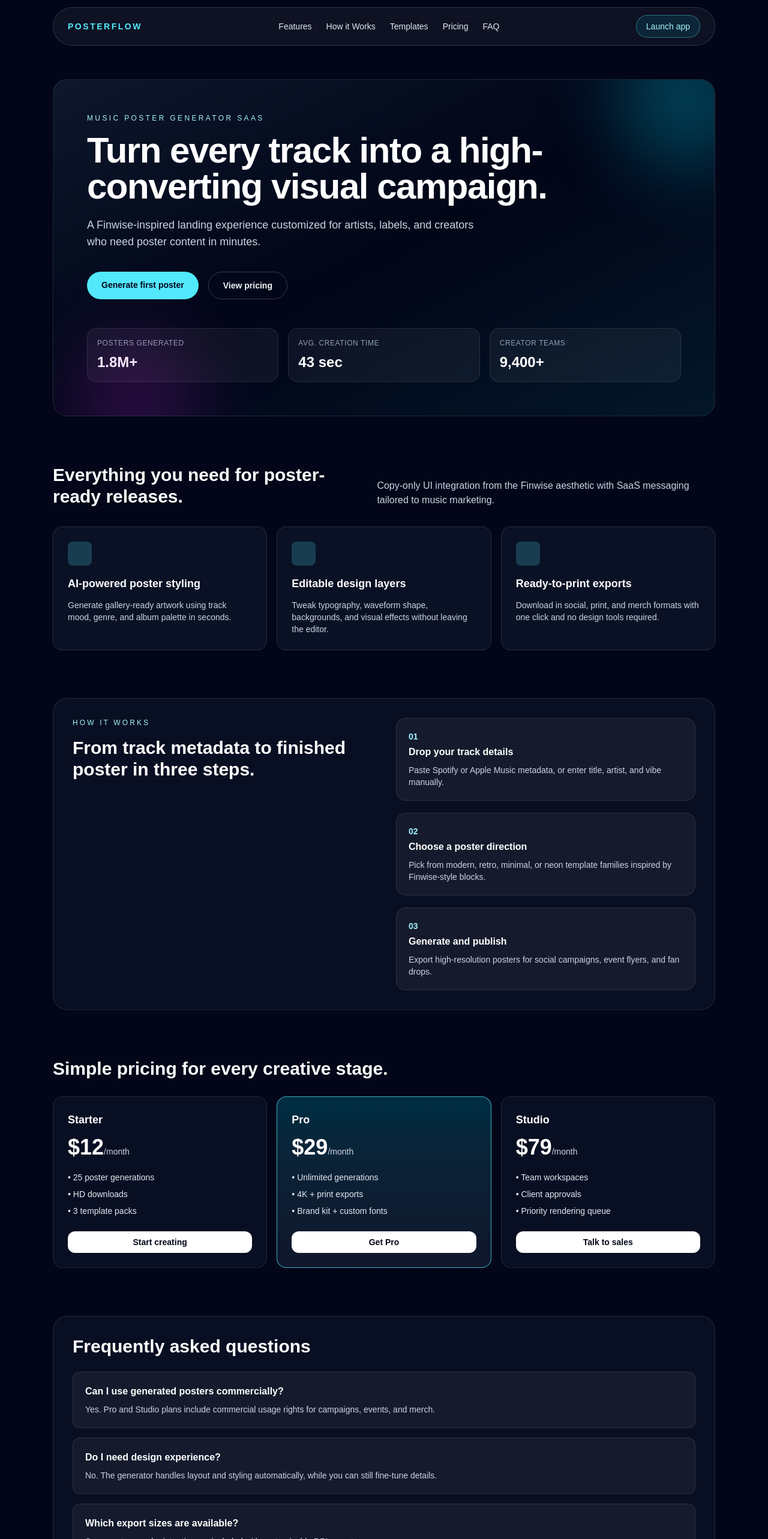
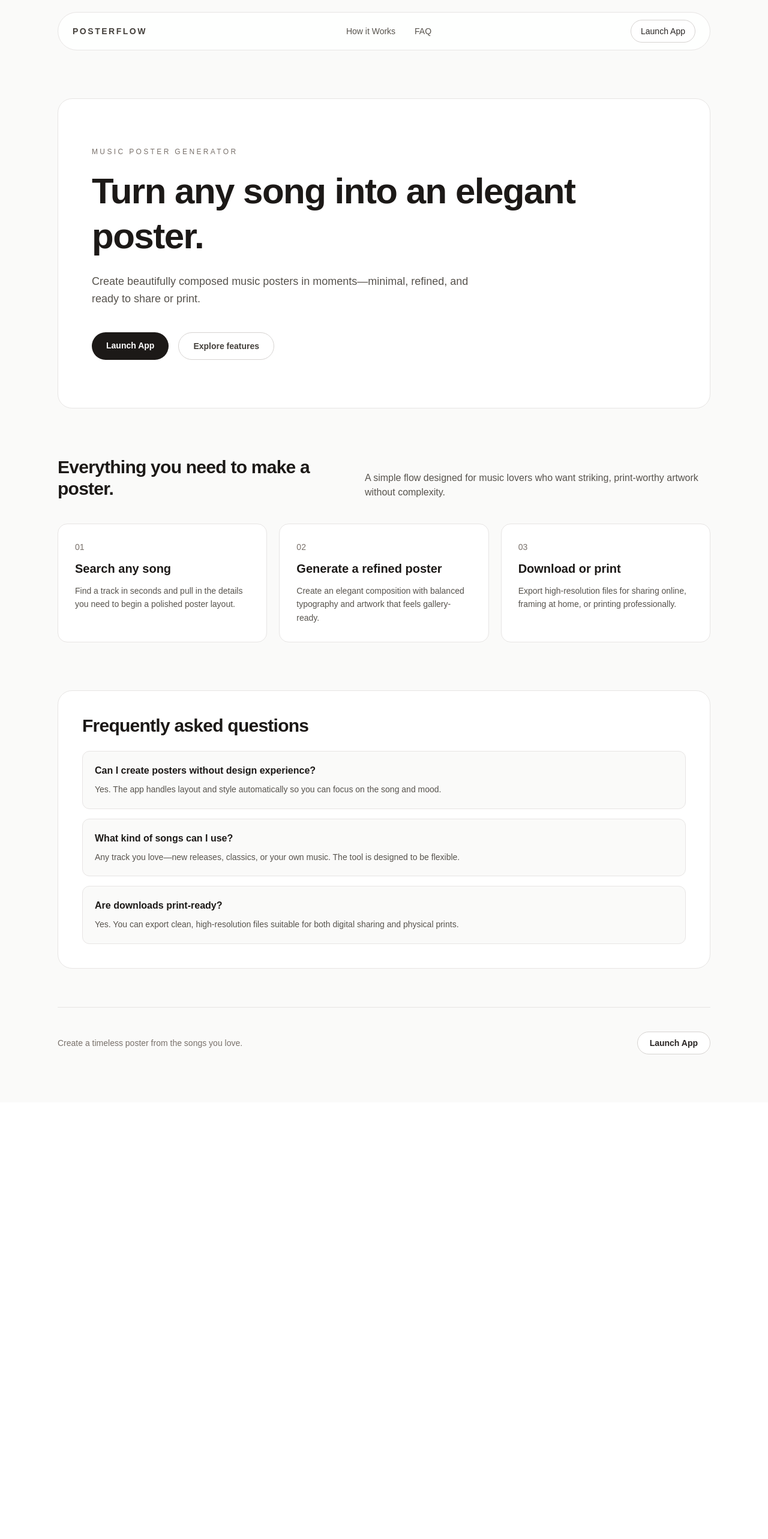
Before and after one commit to jmavedillo/music-poster-generator, a Next.js app in the folder music-poster-landing/: page / in a window 1280 px wide. Shown: the part 20-2586 px from the top of the page at 60% size. After the commit the page ends 1858 px from the top, so only its background shows below. Built offline with nearby package versions, Linux system fonts and the light colour scheme.

Commit message:
Refactor landing page to light Nordic style

```diff
--- a/music-poster-landing/app/page.tsx
+++ b/music-poster-landing/app/page.tsx
@@ -1,220 +1,127 @@
-const navItems = ["Features", "How it Works", "Templates", "Pricing", "FAQ"];
+const navItems = [
+  { label: "How it Works", href: "#how-it-works" },
+  { label: "FAQ", href: "#faq" },
+];
 
 const featureCards = [
   {
-    title: "AI-powered poster styling",
+    title: "Search any song",
     description:
-      "Generate gallery-ready artwork using track mood, genre, and album palette in seconds.",
+      "Find a track in seconds and pull in the details you need to begin a polished poster layout.",
   },
   {
-    title: "Editable design layers",
+    title: "Generate a refined poster",
     description:
-      "Tweak typography, waveform shape, backgrounds, and visual effects without leaving the editor.",
+      "Create an elegant composition with balanced typography and artwork that feels gallery-ready.",
   },
   {
-    title: "Ready-to-print exports",
+    title: "Download or print",
     description:
-      "Download in social, print, and merch formats with one click and no design tools required.",
-  },
-];
-
-const workflowSteps = [
-  {
-    title: "Drop your track details",
-    text: "Paste Spotify or Apple Music metadata, or enter title, artist, and vibe manually.",
-  },
-  {
-    title: "Choose a poster direction",
-    text: "Pick from modern, retro, minimal, or neon template families inspired by Finwise-style blocks.",
-  },
-  {
-    title: "Generate and publish",
-    text: "Export high-resolution posters for social campaigns, event flyers, and fan drops.",
-  },
-];
-
-const pricingPlans = [
-  {
-    name: "Starter",
-    price: "$12",
-    cadence: "/month",
-    cta: "Start creating",
-    featured: false,
-    points: ["25 poster generations", "HD downloads", "3 template packs"],
-  },
-  {
-    name: "Pro",
-    price: "$29",
-    cadence: "/month",
-    cta: "Get Pro",
-    featured: true,
-    points: ["Unlimited generations", "4K + print exports", "Brand kit + custom fonts"],
-  },
-  {
-    name: "Studio",
-    price: "$79",
-    cadence: "/month",
-    cta: "Talk to sales",
-    featured: false,
-    points: ["Team workspaces", "Client approvals", "Priority rendering queue"],
+      "Export high-resolution files for sharing online, framing at home, or printing professionally.",
   },
 ];
 
 const faqs = [
   {
-    q: "Can I use generated posters commercially?",
-    a: "Yes. Pro and Studio plans include commercial usage rights for campaigns, events, and merch.",
+    q: "Can I create posters without design experience?",
+    a: "Yes. The app handles layout and style automatically so you can focus on the song and mood.",
   },
   {
-    q: "Do I need design experience?",
-    a: "No. The generator handles layout and styling automatically, while you can still fine-tune details.",
+    q: "What kind of songs can I use?",
+    a: "Any track you love—new releases, classics, or your own music. The tool is designed to be flexible.",
   },
   {
-    q: "Which export sizes are available?",
-    a: "Square, story, and print ratios are included with customizable DPI presets.",
+    q: "Are downloads print-ready?",
+    a: "Yes. You can export clean, high-resolution files suitable for both digital sharing and physical prints.",
   },
 ];
 
 export default function Home() {
   return (
-    <main className="min-h-screen bg-slate-950 text-white">
-      <div className="mx-auto max-w-6xl px-6 py-8">
-        <header className="flex items-center justify-between rounded-full border border-white/15 bg-white/5 px-6 py-3 backdrop-blur">
-          <p className="text-sm font-semibold tracking-[0.18em] text-cyan-300">POSTERFLOW</p>
-          <nav className="hidden gap-6 text-sm text-slate-200 md:flex">
+    <main className="min-h-screen bg-stone-50 text-stone-900">
+      <div className="mx-auto max-w-6xl px-6 py-8 md:px-8 md:py-10">
+        <header className="flex items-center justify-between rounded-full border border-stone-200 bg-white/90 px-6 py-3">
+          <p className="text-sm font-semibold tracking-[0.18em] text-stone-700">POSTERFLOW</p>
+          <nav className="hidden gap-8 text-sm text-stone-600 md:flex">
             {navItems.map((item) => (
-              <a key={item} href="#" className="transition hover:text-cyan-300">
-                {item}
+              <a key={item.label} href={item.href} className="transition hover:text-stone-900">
+                {item.label}
               </a>
             ))}
           </nav>
           <a
             href="/create"
-            className="rounded-full border border-cyan-300/40 bg-cyan-400/10 px-4 py-2 text-sm font-medium text-cyan-200 hover:bg-cyan-400/20"
+            className="rounded-full border border-stone-300 bg-white px-4 py-2 text-sm font-medium text-stone-800 transition hover:bg-stone-100"
           >
-            Launch app
+            Launch App
           </a>
         </header>
 
-        <section className="relative mt-14 overflow-hidden rounded-3xl border border-white/10 bg-gradient-to-br from-slate-900 via-slate-950 to-cyan-950/40 p-10 md:p-14">
-          <div className="pointer-events-none absolute -right-16 -top-20 h-56 w-56 rounded-full bg-cyan-400/30 blur-3xl" />
-          <div className="pointer-events-none absolute -bottom-20 left-8 h-52 w-52 rounded-full bg-fuchsia-500/20 blur-3xl" />
-          <p className="text-xs uppercase tracking-[0.28em] text-cyan-200">Music Poster Generator SaaS</p>
-          <h1 className="mt-4 max-w-3xl text-4xl font-semibold tracking-tight md:text-6xl">
-            Turn every track into a high-converting visual campaign.
+        <section className="mt-20 rounded-3xl border border-stone-200 bg-white px-8 py-14 md:px-14 md:py-20">
+          <p className="text-xs uppercase tracking-[0.28em] text-stone-500">Music Poster Generator</p>
+          <h1 className="mt-5 max-w-4xl text-4xl font-semibold leading-tight tracking-tight text-stone-900 md:text-6xl">
+            Turn any song into an elegant poster.
           </h1>
-          <p className="mt-5 max-w-2xl text-lg text-slate-300">
-            A Finwise-inspired landing experience customized for artists, labels, and creators who need poster
-            content in minutes.
+          <p className="mt-6 max-w-2xl text-lg leading-relaxed text-stone-600">
+            Create beautifully composed music posters in moments—minimal, refined, and ready to share or print.
           </p>
-          <div className="mt-9 flex flex-wrap gap-4">
+          <div className="mt-10 flex flex-wrap gap-4">
             <a
               href="/create"
-              className="rounded-full bg-cyan-300 px-6 py-3 text-sm font-semibold text-slate-950 hover:bg-cyan-200"
+              className="rounded-full bg-stone-900 px-6 py-3 text-sm font-semibold text-white transition hover:bg-stone-700"
             >
-              Generate first poster
+              Launch App
             </a>
             <a
-              href="#pricing"
-              className="rounded-full border border-white/20 px-6 py-3 text-sm font-semibold text-slate-100 hover:border-white/40"
+              href="#how-it-works"
+              className="rounded-full border border-stone-300 bg-white px-6 py-3 text-sm font-semibold text-stone-700 transition hover:bg-stone-100"
             >
-              View pricing
+              Explore features
             </a>
           </div>
-          <dl className="mt-12 grid gap-4 sm:grid-cols-3">
-            <div className="rounded-2xl border border-white/10 bg-white/5 p-4">
-              <dt className="text-xs uppercase tracking-wider text-slate-400">Posters generated</dt>
-              <dd className="mt-2 text-2xl font-semibold">1.8M+</dd>
-            </div>
-            <div className="rounded-2xl border border-white/10 bg-white/5 p-4">
-              <dt className="text-xs uppercase tracking-wider text-slate-400">Avg. creation time</dt>
-              <dd className="mt-2 text-2xl font-semibold">43 sec</dd>
-            </div>
-            <div className="rounded-2xl border border-white/10 bg-white/5 p-4">
-              <dt className="text-xs uppercase tracking-wider text-slate-400">Creator teams</dt>
-              <dd className="mt-2 text-2xl font-semibold">9,400+</dd>
-            </div>
-          </dl>
         </section>
 
-        <section className="mt-20">
+        <section id="how-it-works" className="mt-20">
           <div className="flex flex-col justify-between gap-4 md:flex-row md:items-end">
-            <h2 className="text-3xl font-semibold">Everything you need for poster-ready releases.</h2>
-            <p className="max-w-xl text-slate-300">
-              Copy-only UI integration from the Finwise aesthetic with SaaS messaging tailored to music marketing.
+            <h2 className="text-3xl font-semibold tracking-tight text-stone-900">Everything you need to make a poster.</h2>
+            <p className="max-w-xl text-stone-600">
+              A simple flow designed for music lovers who want striking, print-worthy artwork without complexity.
             </p>
           </div>
-          <div className="mt-8 grid gap-4 md:grid-cols-3">
-            {featureCards.map((feature) => (
-              <article
-                key={feature.title}
-                className="rounded-2xl border border-white/10 bg-slate-900/70 p-6 shadow-[0_0_0_1px_rgba(255,255,255,0.02)]"
-              >
-                <div className="mb-4 h-10 w-10 rounded-lg bg-cyan-300/20" />
-                <h3 className="text-lg font-semibold">{feature.title}</h3>
-                <p className="mt-3 text-sm text-slate-300">{feature.description}</p>
+          <div className="mt-10 grid gap-5 md:grid-cols-3">
+            {featureCards.map((feature, index) => (
+              <article key={feature.title} className="rounded-2xl border border-stone-200 bg-white p-7">
+                <p className="text-sm font-medium text-stone-500">0{index + 1}</p>
+                <h3 className="mt-3 text-xl font-semibold text-stone-900">{feature.title}</h3>
+                <p className="mt-3 text-sm leading-relaxed text-stone-600">{feature.description}</p>
               </article>
             ))}
           </div>
         </section>
 
-        <section className="mt-20 grid gap-10 rounded-3xl border border-white/10 bg-slate-900/60 p-8 md:grid-cols-2">
-          <div>
-            <p className="text-xs uppercase tracking-[0.26em] text-cyan-200">How it works</p>
-            <h2 className="mt-4 text-3xl font-semibold">From track metadata to finished poster in three steps.</h2>
-          </div>
-          <ol className="space-y-5">
-            {workflowSteps.map((step, index) => (
-              <li key={step.title} className="rounded-2xl border border-white/10 bg-white/5 p-5">
-                <p className="text-sm font-semibold text-cyan-200">0{index + 1}</p>
-                <h3 className="mt-1 font-semibold">{step.title}</h3>
-                <p className="mt-2 text-sm text-slate-300">{step.text}</p>
-              </li>
-            ))}
-          </ol>
-        </section>
-
-        <section id="pricing" className="mt-20">
-          <h2 className="text-3xl font-semibold">Simple pricing for every creative stage.</h2>
-          <div className="mt-7 grid gap-4 md:grid-cols-3">
-            {pricingPlans.map((plan) => (
-              <article
-                key={plan.name}
-                className={`rounded-2xl border p-6 ${
-                  plan.featured
-                    ? "border-cyan-300/70 bg-gradient-to-b from-cyan-400/20 to-slate-900"
-                    : "border-white/10 bg-slate-900/60"
-                }`}
-              >
-                <h3 className="text-lg font-semibold">{plan.name}</h3>
-                <p className="mt-3 text-4xl font-semibold">
-                  {plan.price}
-                  <span className="text-sm font-normal text-slate-300">{plan.cadence}</span>
-                </p>
-                <ul className="mt-5 space-y-2 text-sm text-slate-200">
-                  {plan.points.map((point) => (
-                    <li key={point}>• {point}</li>
-                  ))}
-                </ul>
-                <button className="mt-6 w-full rounded-xl bg-white px-4 py-2 text-sm font-semibold text-slate-950 hover:bg-slate-200">
-                  {plan.cta}
-                </button>
+        <section id="faq" className="mt-20 rounded-3xl border border-stone-200 bg-white p-8 md:p-10">
+          <h2 className="text-3xl font-semibold tracking-tight text-stone-900">Frequently asked questions</h2>
+          <div className="mt-6 space-y-4">
+            {faqs.map((faq) => (
+              <article key={faq.q} className="rounded-xl border border-stone-200 bg-stone-50 p-5">
+                <h3 className="font-semibold text-stone-900">{faq.q}</h3>
+                <p className="mt-2 text-sm leading-relaxed text-stone-600">{faq.a}</p>
               </article>
             ))}
           </div>
         </section>
 
-        <section className="mt-20 rounded-3xl border border-white/10 bg-slate-900/60 p-8">
-          <h2 className="text-3xl font-semibold">Frequently asked questions</h2>
-          <div className="mt-6 space-y-4">
-            {faqs.map((faq) => (
-              <article key={faq.q} className="rounded-xl border border-white/10 bg-white/5 p-5">
-                <h3 className="font-semibold">{faq.q}</h3>
-                <p className="mt-2 text-sm text-slate-300">{faq.a}</p>
-              </article>
-            ))}
+        <footer className="mt-16 border-t border-stone-200 py-10">
+          <div className="flex flex-col gap-4 md:flex-row md:items-center md:justify-between">
+            <p className="text-sm text-stone-500">Create a timeless poster from the songs you love.</p>
+            <a
+              href="/create"
+              className="inline-flex w-fit rounded-full border border-stone-300 bg-white px-5 py-2 text-sm font-semibold text-stone-800 transition hover:bg-stone-100"
+            >
+              Launch App
+            </a>
           </div>
-        </section>
+        </footer>
       </div>
     </main>
   );
```
